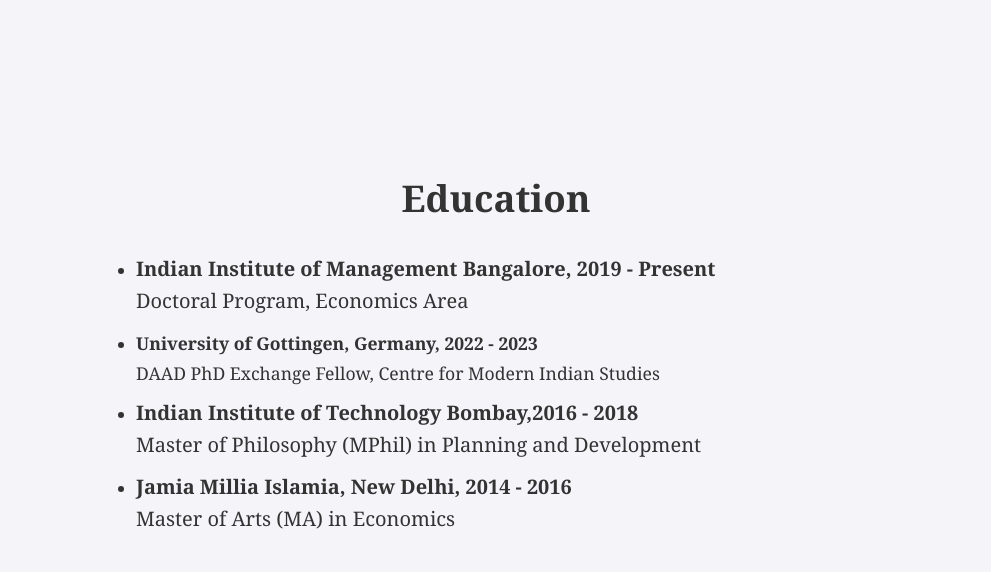
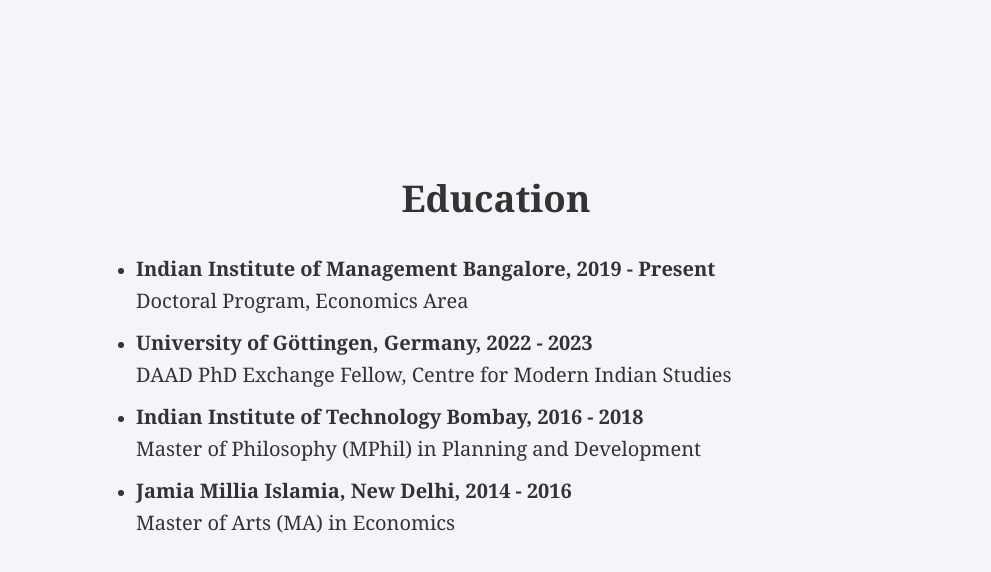
Before and after one commit to Janishnehyan03/muneer-kalliyil, a plain HTML site: page index.html in a window 1280 px wide. Shown: the part 642-1214 px from the top of the page, without its empty margins (144-1135 px from the left). Drawn offline with Linux system fonts and the light colour scheme.

Commit message:
fix German University

```diff
--- a/index.html
+++ b/index.html
@@ -4,7 +4,13 @@
     <meta charset="UTF-8" />
     <meta name="viewport" content="width=device-width, initial-scale=1.0" />
     <title>Muneer Kalliyil</title>
-    <link rel="stylesheet" href="https://cdnjs.cloudflare.com/ajax/libs/font-awesome/6.6.0/css/all.min.css" integrity="sha512-Kc323vGBEqzTmouAECnVceyQqyqdsSiqLQISBL29aUW4U/M7pSPA/gEUZQqv1cwx4OnYxTxve5UMg5GT6L4JJg==" crossorigin="anonymous" referrerpolicy="no-referrer" />
+    <link
+      rel="stylesheet"
+      href="https://cdnjs.cloudflare.com/ajax/libs/font-awesome/6.6.0/css/all.min.css"
+      integrity="sha512-Kc323vGBEqzTmouAECnVceyQqyqdsSiqLQISBL29aUW4U/M7pSPA/gEUZQqv1cwx4OnYxTxve5UMg5GT6L4JJg=="
+      crossorigin="anonymous"
+      referrerpolicy="no-referrer"
+    />
     <link rel="stylesheet" href="styles.css" />
   </head>
   <header>
@@ -34,7 +40,9 @@
           <a>More</a>
           <ul class="dropdown-content">
             <li><a href="#teaching-experiences">Teaching Experiences</a></li>
-            <li><a href="#professional-experiences">Professional Experiences</a></li>
+            <li>
+              <a href="#professional-experiences">Professional Experiences</a>
+            </li>
             <li><a href="#relevant-skills">Relevant Skills</a></li>
             <li><a href="#references">References</a></li>
           </ul>
@@ -88,41 +96,40 @@
         <ul class="list-disc pl-5" style="list-style: disc">
           <li>
             <p>
-              <strong style="font-weight: normal;font-size: 20px;">
-                <b> Indian Institute of Management Bangalore, 2019 - Present</b>
-                <br>Doctoral Program, Economics Area
+              <strong style="font-size: 20px; font-weight: normal">
+                <span style="font-weight: bold"
+                  >Indian Institute of Management Bangalore, 2019 -
+                  Present</span
+                >
+                <br />Doctoral Program, Economics Area
               </strong>
             </p>
           </li>
           <li>
             <p>
-              <strong style="font-weight: normal;font-size: 20px;"></strong>
-                <b>
-
-                  University of Gottingen, Germany,  2022 - 2023
-                </b>
-                <br>
-                   DAAD PhD Exchange
-                  Fellow,
-                Centre for Modern Indian Studies</strong
-              >
+              <strong style="font-size: 20px; font-weight: normal">
+                <span style="font-weight: bold"
+                  >University of Göttingen, Germany, 2022 - 2023</span
+                >
+                <br />DAAD PhD Exchange Fellow, Centre for Modern Indian Studies
+              </strong>
             </p>
           </li>
           <li>
             <p>
-              <strong style="font-weight: normal;font-size: 20px;">
-                 <b>Indian Institute of Technology Bombay,2016 - 2018</b> <br>
-                  Master of
-                Philosophy (MPhil) in Planning and Development</strong
-              >
+              <strong style="font-size: 20px; font-weight: normal">
+                <span style="font-weight: bold"
+                  >Indian Institute of Technology Bombay, 2016 - 2018</span
+                >
+                <br />Master of Philosophy (MPhil) in Planning and Development
+              </strong>
             </p>
           </li>
           <li>
             <p>
-              <strong style="font-weight: normal;font-size: 20px;">
-               <b> Jamia Millia Islamia, New Delhi, 2014 - 2016</b> <br>
-                 Master of Arts
-                (MA) in Economics</strong
+              <strong style="font-weight: normal; font-size: 20px">
+                <b> Jamia Millia Islamia, New Delhi, 2014 - 2016</b> <br />
+                Master of Arts (MA) in Economics</strong
               >
             </p>
           </li>
@@ -375,7 +382,6 @@
             </li>
           </ul>
         </div>
-
       </section>
       <div id="fellowships" class="working-paper content">
         <h1 class="title">Grants & Fellowships</h1>
@@ -561,16 +567,23 @@
             muneer.kalliyil19@iimb.ac.in
           </a>
           <div class="social-links">
-            <a href="https://twitter.com/muneer1200" class="social-icon" target="_blank">
+            <a
+              href="https://twitter.com/muneer1200"
+              class="social-icon"
+              target="_blank"
+            >
               <i class="fa-brands fa-x-twitter"></i>
             </a>
-            <a href="https://www.linkedin.com/in/muneer-kalliyil-65231b4a/" class="social-icon" target="_blank">
+            <a
+              href="https://www.linkedin.com/in/muneer-kalliyil-65231b4a/"
+              class="social-icon"
+              target="_blank"
+            >
               <i class="fa-brands fa-linkedin"></i>
             </a>
           </div>
         </div>
       </div>
-
     </main>
   </body>
 </html>
```
